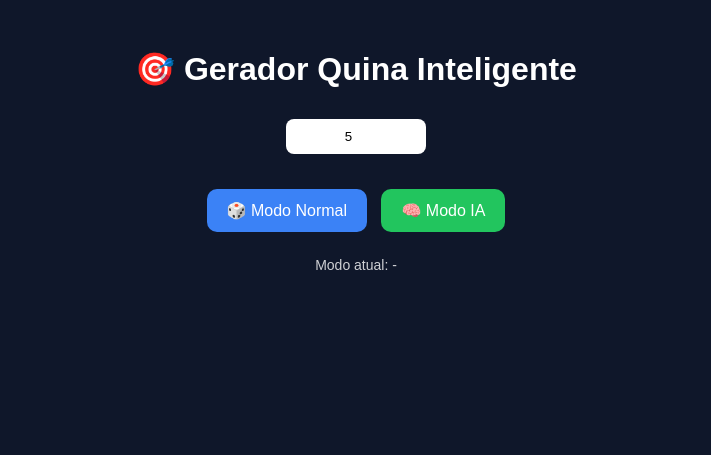
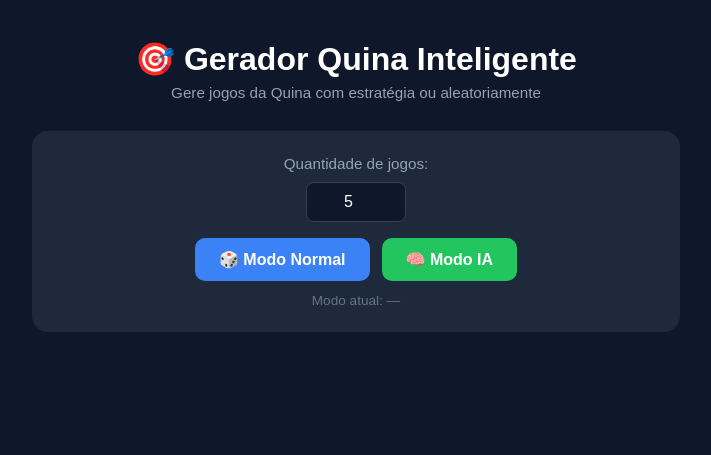
Before and after one commit to LisahMotta/Jogos_da_quina, a Flask app: page / in a window 1280 px wide. Shown: the top 455 px of the page, without its empty margins (284-995 px from the left). Run offline with Flask 3, Linux system fonts and the light colour scheme; data that the repository does not hold is empty.

Commit message:
feat: implementa app completo do Gerador Quina Inteligente
- Adiciona requirements.txt com dependência do Flask
- Conecta histórico ao modo IA para geração com base em frequência
- Adiciona rotas GET/DELETE /historico para consulta e limpeza
- Redesenha UI com seção de histórico e estilos modernos

https://claude.ai/code/session_01KCFMpvpkvaAmng9rH1gaTv

```diff
--- a/app.py
+++ b/app.py
@@ -3,6 +3,10 @@ from inteligencia import gerar_jogos_inteligentes
 from gerador import gerar_jogos
 
 app = Flask(__name__)
+
+# Histórico de jogos gerados (em memória)
+historico = []
+
 
 # ================================
 # 🏠 Página principal
@@ -23,11 +27,30 @@ def gerar():
     modo = dados.get("modo", "ia")
 
     if modo == "ia":
-        jogos = gerar_jogos_inteligentes(qtd)
+        jogos = gerar_jogos_inteligentes(qtd, resultados_passados=historico if historico else None)
     else:
         jogos = gerar_jogos(qtd)
 
+    historico.extend(jogos)
+
     return jsonify(jogos)
+
+
+# ================================
+# 📋 Retornar histórico
+# ================================
+@app.route("/historico", methods=["GET"])
+def get_historico():
+    return jsonify(historico)
+
+
+# ================================
+# 🗑️ Limpar histórico
+# ================================
+@app.route("/historico", methods=["DELETE"])
+def limpar_historico():
+    historico.clear()
+    return jsonify({"mensagem": "Histórico limpo com sucesso."})
 
 
 # ================================
--- /dev/null
+++ b/requirements.txt
@@ -0,0 +1 @@
+flask>=3.0.0
--- a/static/style.css
+++ b/static/style.css
@@ -1,29 +1,181 @@
+* {
+    box-sizing: border-box;
+    margin: 0;
+    padding: 0;
+}
+
 body {
-    font-family: Arial;
+    font-family: Arial, sans-serif;
     background: #0f172a;
     color: white;
     text-align: center;
+    padding-bottom: 60px;
 }
 
 .container {
-    margin-top: 50px;
+    max-width: 680px;
+    margin: 0 auto;
+    padding: 40px 16px;
 }
 
-input, button {
-    padding: 10px;
-    margin: 10px;
+h1 {
+    font-size: 2rem;
+    margin-bottom: 6px;
+}
+
+.subtitulo {
+    color: #94a3b8;
+    margin-bottom: 30px;
+    font-size: 0.95rem;
+}
+
+/* Card */
+.card {
+    background: #1e293b;
+    border-radius: 16px;
+    padding: 24px;
+    margin-bottom: 24px;
+}
+
+/* Controles */
+.controles label {
+    display: block;
+    margin-bottom: 10px;
+    font-size: 0.95rem;
+    color: #94a3b8;
+}
+
+input[type="number"] {
+    padding: 10px 16px;
     border-radius: 8px;
-    border: none;
+    border: 1px solid #334155;
+    background: #0f172a;
+    color: white;
+    font-size: 1rem;
+    width: 100px;
+    text-align: center;
+    margin-bottom: 16px;
+}
+
+.botoes {
+    display: flex;
+    justify-content: center;
+    gap: 12px;
+    flex-wrap: wrap;
+    margin-bottom: 12px;
 }
 
 button {
+    padding: 12px 24px;
+    border-radius: 10px;
+    border: none;
+    font-size: 1rem;
+    cursor: pointer;
+    font-weight: bold;
+    transition: opacity 0.2s;
+}
+
+button:hover {
+    opacity: 0.85;
+}
+
+.btn-normal {
+    background: #3b82f6;
+    color: white;
+}
+
+.btn-ia {
     background: #22c55e;
     color: white;
-    cursor: pointer;
 }
 
-#resultado p {
+.btn-limpar {
+    background: #ef4444;
+    color: white;
+    padding: 8px 16px;
+    font-size: 0.85rem;
+}
+
+.modo-label {
+    font-size: 0.85rem;
+    color: #64748b;
+}
+
+/* Jogos gerados */
+#resultado h2 {
+    margin-bottom: 14px;
+    font-size: 1.1rem;
+    color: #94a3b8;
+}
+
+.jogo {
     background: #1e293b;
-    padding: 10px;
-    border-radius: 8px;
+    border-radius: 12px;
+    padding: 14px 16px;
+    margin-bottom: 12px;
+    display: flex;
+    align-items: center;
+    gap: 12px;
+    flex-wrap: wrap;
+    justify-content: center;
 }
+
+.jogo-num {
+    font-size: 0.8rem;
+    color: #64748b;
+    min-width: 50px;
+    text-align: left;
+}
+
+.bolinhas {
+    display: flex;
+    gap: 8px;
+    flex-wrap: wrap;
+    justify-content: center;
+}
+
+.bolinha {
+    display: inline-flex;
+    align-items: center;
+    justify-content: center;
+    background: #22c55e;
+    color: white;
+    border-radius: 50%;
+    width: 44px;
+    height: 44px;
+    font-weight: bold;
+    font-size: 0.95rem;
+}
+
+.bolinha-sm {
+    width: 36px;
+    height: 36px;
+    font-size: 0.85rem;
+    background: #334155;
+}
+
+/* Histórico */
+.historico-section {
+    text-align: left;
+}
+
+.historico-header {
+    display: flex;
+    justify-content: space-between;
+    align-items: center;
+    margin-bottom: 16px;
+}
+
+.historico-header h2 {
+    font-size: 1.1rem;
+}
+
+.historico-total {
+    font-size: 0.85rem;
+    color: #94a3b8;
+    margin-bottom: 12px;
+}
+
+.jogo-historico {
+    opacity: 0.85;
+}
--- a/templates/index.html
+++ b/templates/index.html
@@ -2,132 +2,103 @@
 <html lang="pt-br">
 <head>
     <meta charset="UTF-8">
+    <meta name="viewport" content="width=device-width, initial-scale=1.0">
     <title>Gerador Quina Inteligente</title>
     <link rel="stylesheet" href="/static/style.css">
-
-    <style>
-        body {
-            font-family: Arial, sans-serif;
-            background: #0f172a;
-            color: white;
-            text-align: center;
-        }
-
-        .container {
-            margin-top: 50px;
-        }
-
-        input {
-            padding: 10px;
-            border-radius: 8px;
-            border: none;
-            width: 120px;
-            text-align: center;
-        }
-
-        .botoes {
-            margin: 20px;
-        }
-
-        button {
-            padding: 12px 20px;
-            margin: 5px;
-            border-radius: 10px;
-            border: none;
-            font-size: 16px;
-            cursor: pointer;
-        }
-
-        .normal {
-            background: #3b82f6;
-            color: white;
-        }
-
-        .ia {
-            background: #22c55e;
-            color: white;
-        }
-
-        .jogo {
-            background: #1e293b;
-            margin: 15px auto;
-            padding: 15px;
-            border-radius: 12px;
-            width: 280px;
-        }
-
-        .bolinha {
-            display: inline-block;
-            background: #22c55e;
-            color: white;
-            border-radius: 50%;
-            width: 40px;
-            height: 40px;
-            line-height: 40px;
-            margin: 5px;
-            font-weight: bold;
-        }
-
-        .modo-label {
-            margin-top: 10px;
-            font-size: 14px;
-            opacity: 0.8;
-        }
-    </style>
 </head>
 <body>
 
 <div class="container">
     <h1>🎯 Gerador Quina Inteligente</h1>
+    <p class="subtitulo">Gere jogos da Quina com estratégia ou aleatoriamente</p>
 
-    <input type="number" id="qtd" value="5" min="1">
+    <div class="card controles">
+        <label for="qtd">Quantidade de jogos:</label>
+        <input type="number" id="qtd" value="5" min="1" max="20">
 
-    <div class="botoes">
-        <button class="normal" onclick="gerar('normal')">🎲 Modo Normal</button>
-        <button class="ia" onclick="gerar('ia')">🧠 Modo IA</button>
-    </div>
+        <div class="botoes">
+            <button class="btn-normal" onclick="gerar('normal')">🎲 Modo Normal</button>
+            <button class="btn-ia" onclick="gerar('ia')">🧠 Modo IA</button>
+        </div>
 
-    <div class="modo-label" id="modoAtual">
-        Modo atual: -
+        <div class="modo-label" id="modoAtual">Modo atual: —</div>
     </div>
 
     <div id="resultado"></div>
+
+    <div class="card historico-section" id="historicoSection" style="display:none;">
+        <div class="historico-header">
+            <h2>📋 Histórico de Jogos</h2>
+            <button class="btn-limpar" onclick="limparHistorico()">🗑️ Limpar</button>
+        </div>
+        <div id="historicoLista"></div>
+    </div>
 </div>
 
 <script>
 async function gerar(modo) {
     const qtd = document.getElementById("qtd").value;
 
-    // Atualiza texto do modo
     document.getElementById("modoAtual").innerText =
         "Modo atual: " + (modo === "ia" ? "Inteligente 🧠" : "Normal 🎲");
 
     const res = await fetch("/gerar", {
         method: "POST",
-        headers: {"Content-Type": "application/json"},
-        body: JSON.stringify({
-            quantidade: qtd,
-            modo: modo
-        })
+        headers: { "Content-Type": "application/json" },
+        body: JSON.stringify({ quantidade: qtd, modo: modo })
     });
 
     const jogos = await res.json();
+    renderJogos(jogos, modo);
+    atualizarHistorico();
+}
 
+function renderJogos(jogos, modo) {
     const div = document.getElementById("resultado");
-    div.innerHTML = "";
+    div.innerHTML = `<h2>Jogos gerados (${modo === "ia" ? "IA 🧠" : "Normal 🎲"})</h2>`;
 
     jogos.forEach((jogo, i) => {
-        let html = `<div class="jogo"><strong>Jogo ${i+1}</strong><br>`;
-
+        let html = `<div class="jogo"><span class="jogo-num">Jogo ${i + 1}</span><div class="bolinhas">`;
         jogo.forEach(num => {
             html += `<span class="bolinha">${num}</span>`;
         });
-
-        html += "</div>";
-
+        html += `</div></div>`;
         div.innerHTML += html;
     });
 }
+
+async function atualizarHistorico() {
+    const res = await fetch("/historico");
+    const historico = await res.json();
+
+    const section = document.getElementById("historicoSection");
+    const lista = document.getElementById("historicoLista");
+
+    if (historico.length === 0) {
+        section.style.display = "none";
+        return;
+    }
+
+    section.style.display = "block";
+    lista.innerHTML = `<p class="historico-total">Total acumulado: <strong>${historico.length} jogos</strong></p>`;
+
+    historico.slice(-10).reverse().forEach((jogo, i) => {
+        let html = `<div class="jogo jogo-historico"><span class="jogo-num">#${historico.length - i}</span><div class="bolinhas">`;
+        jogo.forEach(num => {
+            html += `<span class="bolinha bolinha-sm">${num}</span>`;
+        });
+        html += `</div></div>`;
+        lista.innerHTML += html;
+    });
+}
+
+async function limparHistorico() {
+    await fetch("/historico", { method: "DELETE" });
+    document.getElementById("historicoSection").style.display = "none";
+    document.getElementById("historicoLista").innerHTML = "";
+}
+
+atualizarHistorico();
 </script>
 
 </body>
```
